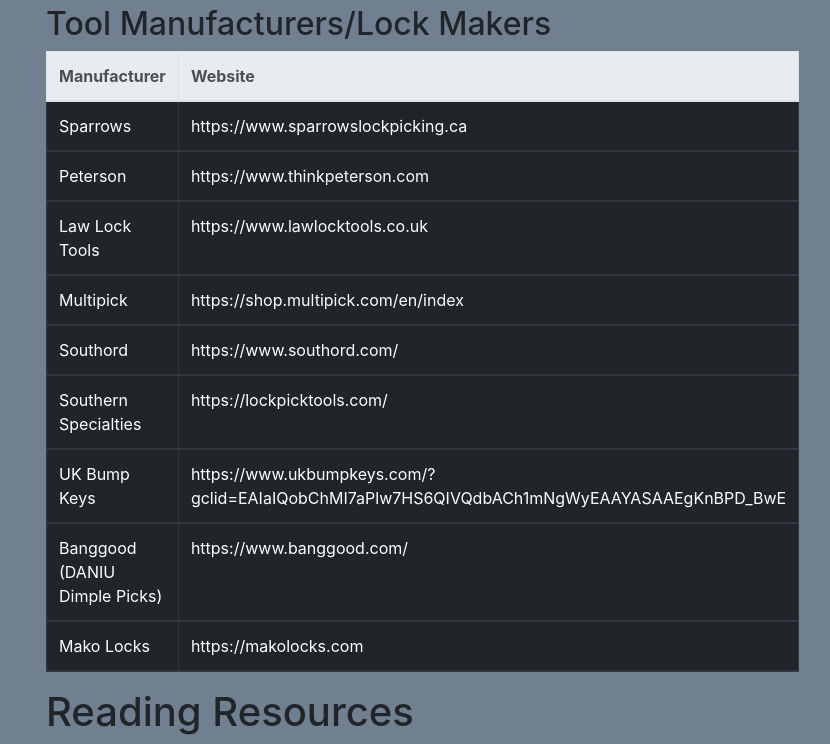
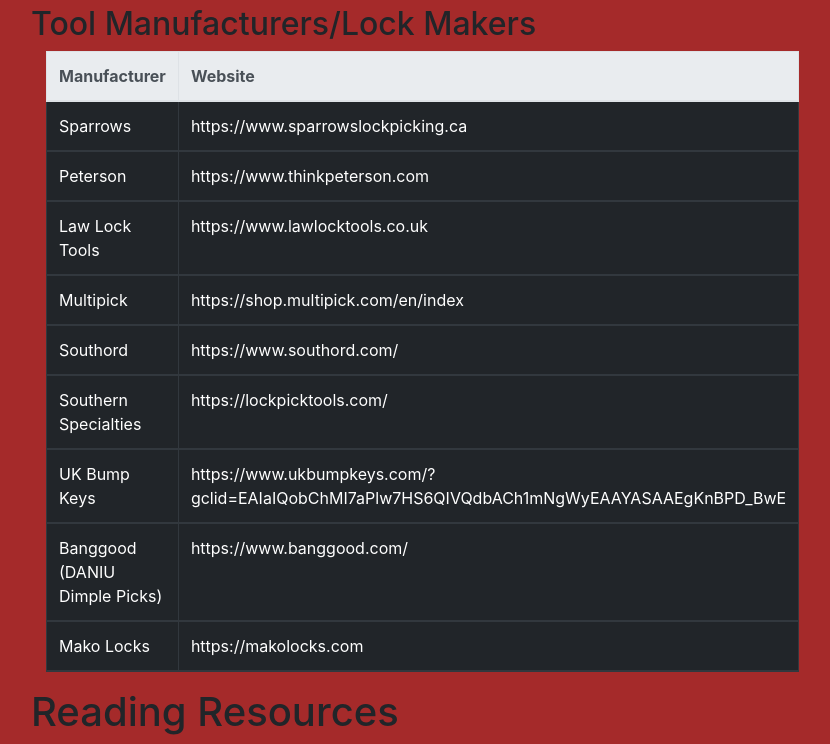
Before and after one commit to Honstin/my-test-lpucommunity, a Flask app: page /tools in a window 1280 px wide. Shown: the part 307-1051 px from the top of the page, without its empty margins (339-1169 px from the left). Run offline with Flask 2, Linux system fonts and the light colour scheme; parts of the project's set-up code (start-up, migrations or seed data) failed here and were passed over; some libraries are stand-ins or nearby versions.

Commit message:
Revert "intial updates/file cleanup"
This reverts commit 4ce6bf5199b35887f91af1606edc65a6f259f13d.

```diff
--- a/app/forms.py
+++ b/app/forms.py
@@ -11,7 +11,7 @@
     InputRequired, DataRequired,
     Email,Length, EqualTo, Required, ValidationError)
 from flask_wtf.file import FileRequired, FileAllowed
-from werkzeug.utils import secure_filename
+from werkzeug import secure_filename
 from app.models import User
 
 class UserForm(FlaskForm):
--- a/app/routes.py
+++ b/app/routes.py
@@ -22,8 +22,7 @@
         user.set_password(form.password.data)
         db.session.add(user)
         db.session.commit()
-        print(
-            f"User {form.username.data} created with email {form.email.data}")
+        print(f"User {form.username.data} created with email {form.email.data}")
         return redirect(url_for('login'))
     return render_template('register.html', title='Register', form=form)
 
@@ -78,8 +77,7 @@
 @app.route('/user/<username>')
 @login_required
 def user(username):
-    user = User.query.filter_by(
-        username=username).first_or_404()
+    user = User.query.filter_by(username=username).first_or_404()
     return render_template('user.html', user=user, title='User Home')
 
 @app.before_request
--- a/app/static/css/basecss.css
+++ b/app/static/css/basecss.css
@@ -1,8 +1,8 @@
 body {
     padding-top: 5rem;
-    background-color: slategray;
+    background-color: brown;
   }
-.starter-template {
+  .starter-template {
     padding: 3rem 1.5rem;
     text-align: center;
   }
--- a/app/templates/base.html
+++ b/app/templates/base.html
@@ -18,7 +18,7 @@
   </head>
   <body>
 <!-- Navbar -->
-    <nav class="navbar navbar-light navbar-expand-md bg-secondary justify-content-md-center justify-content-start">
+    <nav class="navbar navbar-light navbar-expand-md bg-primary justify-content-md-center justify-content-start">
         <a class="navbar-brand d-md-none d-inline" href="">LPUC</a>
         <button class="navbar-toggler ml-1" type="button" data-toggle="collapse" data-target="#profiledropdown">
             <span class="navbar-toggler-icon"></span>
@@ -79,7 +79,7 @@
         <span class="sr-only">Next</span>
       </a>
     </div>
-    <div class="container" id="baseMain">
+    <div class="container">
       <div class="row">
         <div class="col">
           {% block app_content %}
--- a/app/templates/tools.html
+++ b/app/templates/tools.html
@@ -1,8 +1,9 @@
 {% extends "base.html" %}
-    <link rel="stylesheet" href="{{ url_for('static', filename='css/toolcss.css') }}">
+    <link rel="stylesheet" href="{{ url_for('static', filename='css/toolcss.css') }}"
 {% block content%}
-    <div class="container" id="main">
+    <div>
         <h2>Tool Manufacturers/Lock Makers</h2>
+        <div class="container">
             <table class="table table-dark table-striped table-bordered">
                 <thead class="thead-light">
                     <tr>
@@ -17,8 +18,9 @@
                 {% endfor %}
                 </thead>
             </table>
-        <div>
-            <h1>Reading Resources</h1>
         </div>
     </div>
+    <div>
+        <h1>Reading Resources</h1>
+    </div>
 {% endblock %}
--- /dev/null
+++ b/static/css/toolcss.css
@@ -0,0 +1,5 @@
+table {
+    display: block;
+    height: 200px;
+    overflow-y: scroll;
+}
```
Also changed, not shown: static/css/basecss.css (added, +15 -0 lines), 2 other files.
